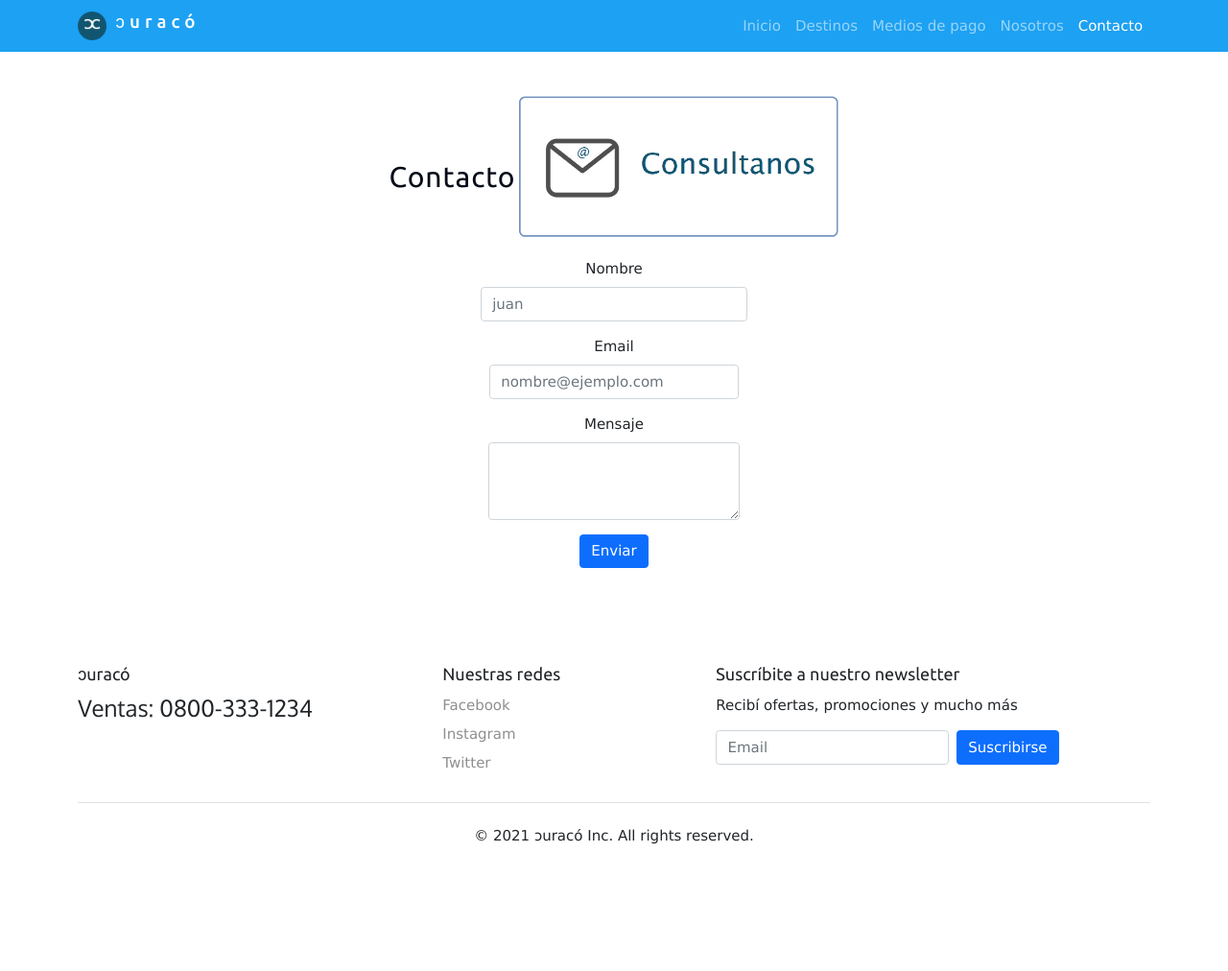
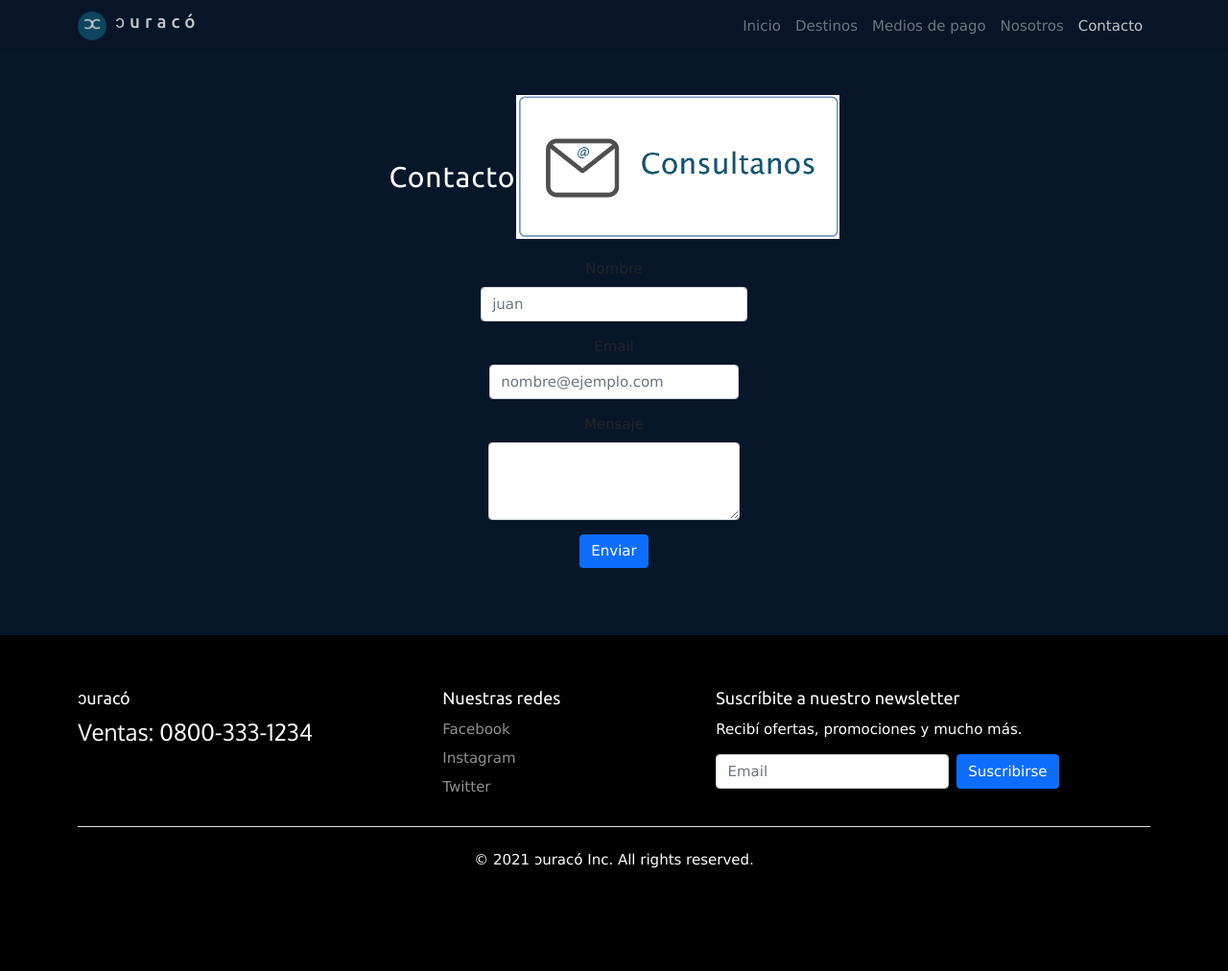
Before and after one commit to facundocrz/curaco, a website: page pages/contacto.html in a window 1280 px wide. Shown: the whole page at 96% size. Before the commit the page ends 987 px from the top, so only its background shows below. Drawn offline with nearby package versions, Linux system fonts and the light colour scheme.

Commit message:
cambio de colores

```diff
--- a/pages/contacto.html
+++ b/pages/contacto.html
@@ -83,7 +83,8 @@
     </main>
     <!-- fin main -->
     <!-- inicio footer -->
-    <footer class="container">
+    <footer>
+      <div class="container">
           <div class="py-5">
             <div class="row">
               <div class="col-4">
@@ -103,7 +104,7 @@
               <div class="col-4 offset-1">
                 <form>
                   <h5>Suscríbite a nuestro newsletter</h5>
-                <p>Recibí ofertas, promociones y mucho más</p>
+                  <p>Recibí ofertas, promociones y mucho más.</p>
                   <div class="d-flex w-100 gap-2">
                     <label for="newsletter1" class="visually-hidden">Email address</label>
                     <input id="newsletter1" type="text" class="form-control" placeholder="Email">
@@ -117,6 +118,7 @@
               <p class=>© 2021 ɔuracó Inc. All rights reserved.</p>
             </div>
           </div>
+        </div>
     </footer>
     <!-- fin footer -->
     <!-- bootstrap JS -->
--- a/scss/_footer.scss
+++ b/scss/_footer.scss
@@ -1,15 +1,16 @@
-$font-primary: 'Ubuntu', sans-serif;
-$font-secondary: 'Oxygen', sans-serif;
-
 footer {
+    background-color: #000000;
+    width: 100vw;
     div {
         div {
             div {
                 h5 {
                     font-family: $font-primary;
+                    color: #ffffff;
                 }
                 h3 {
                     font-family: $font-secondary;
+                    color: #ffffff;
                 }
                 ul {
                     li {
@@ -36,6 +37,9 @@ footer {
                          }
                     }
                 }
+               p {
+                   color: #ffffff;
+               }
             }
         }
     }
--- a/scss/_header.scss
+++ b/scss/_header.scss
@@ -1,5 +1,5 @@
 nav {
-    background-color: #1da1f2;
+    background-color: #081629;
     div {
         > a {
             font-family:'Ubuntu', sans-serif;
@@ -13,6 +13,7 @@ header {
     width: 100vw;
     position: sticky; top: 0;
     z-index: 9;
+    opacity: 75%;
 }
 
 nav {
--- a/scss/_main.scss
+++ b/scss/_main.scss
@@ -1,5 +1,3 @@
-$font-primary: 'Ubuntu', sans-serif;
-$font-secondary: 'Oxygen', sans-serif;
 $alto-img: 160px;
 $ancho-img:640px;
 
@@ -8,7 +6,7 @@ $ancho-img:640px;
 .main {
     section {
         h2 {
-            color: #050a18;
+            color: #ffffff;
             font-family: $font-primary;
             font-size: 2em;
             text-align: center;
@@ -20,13 +18,16 @@ $ancho-img:640px;
         p {
             text-align: center;
             font-family: $font-secondary;
-            color: #050a18b4;
+            color: #ffffff;
         }
     }
 }
 
 /* diseño */
 
+main {
+    padding-bottom: 25px;
+}
 #main-home {
     section {
         div {
--- a/scss/style.scss
+++ b/scss/style.scss
@@ -3,7 +3,17 @@ body {
     margin: 0;
     padding: 0;
 }
+// variables
+$font-primary: 'Ubuntu', sans-serif;
+$font-secondary: 'Oxygen', sans-serif;
 
+// imports
 @import "header";
 @import "main";
 @import "footer";
+
+// body
+
+body {
+    background-color: #081629;
+}
```
Also changed, not shown: index.html (+3 -1 lines), pages/destinos.html (+5 -2 lines), pages/mediosDePago.html (+4 -2 lines), pages/nosotros.html (+4 -2 lines), style/style.css. Lines whose indentation alone changed are shown as unchanged.
